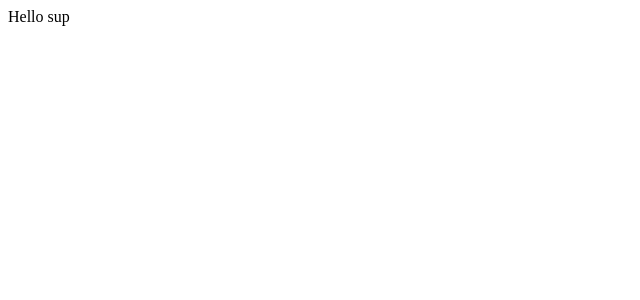
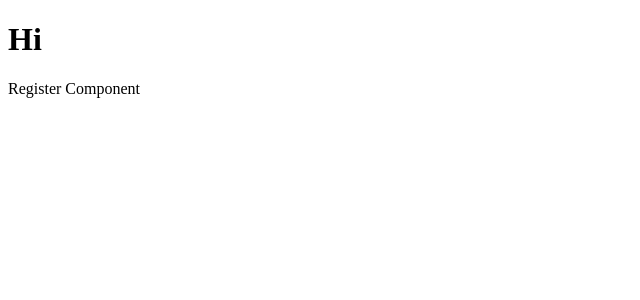
Before and after one commit to ratzPereira/bonsai-corner-SPA, an Angular app: page /register in a window 1280 px wide. Before the commit this address led to /. Shown: the top 300 px of the page, without its empty margins (0-640 px from the left). Built offline with nearby package versions, Linux system fonts and the light colour scheme.

Commit message:
created atuh module and register component

```diff
--- a/src/app/app.component.html
+++ b/src/app/app.component.html
@@ -1 +1,2 @@
-Hello sup
+<h1>Hi</h1>
+<router-outlet></router-outlet>
--- /dev/null
+++ b/src/app/auth/components/register/register.component.html
@@ -0,0 +1 @@
+Register Component
--- a/tsconfig.json
+++ b/tsconfig.json
@@ -5,7 +5,7 @@
     "baseUrl": "./",
     "outDir": "./dist/out-tsc",
     "forceConsistentCasingInFileNames": true,
-    "strict": true,
+    "strict": false,
     "noImplicitOverride": true,
     "noPropertyAccessFromIndexSignature": true,
     "noImplicitReturns": true,
```
Also changed, not shown: src/app/app.module.ts (+5 -10 lines), src/app/auth/auth.module.ts (added, +16 -0 lines), src/app/auth/components/register/register.component.ts (added, +8 -0 lines), src/app/auth/components/register/register.component.scss (added).
